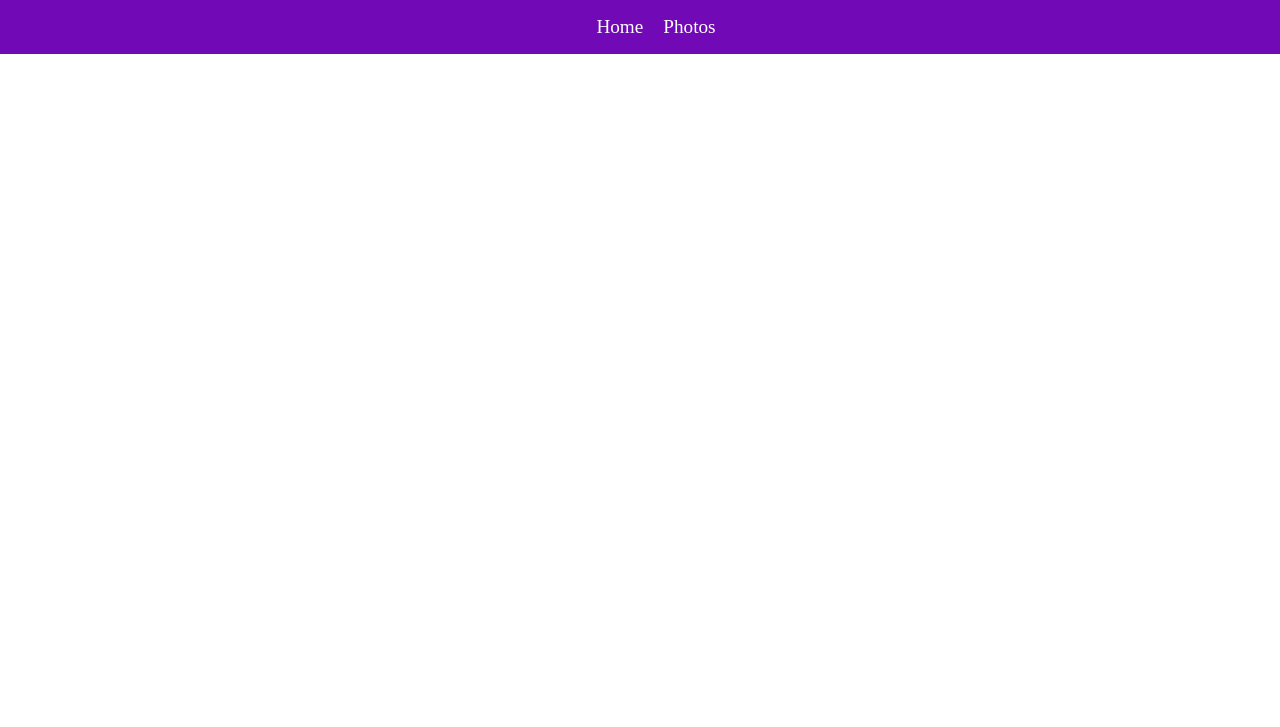
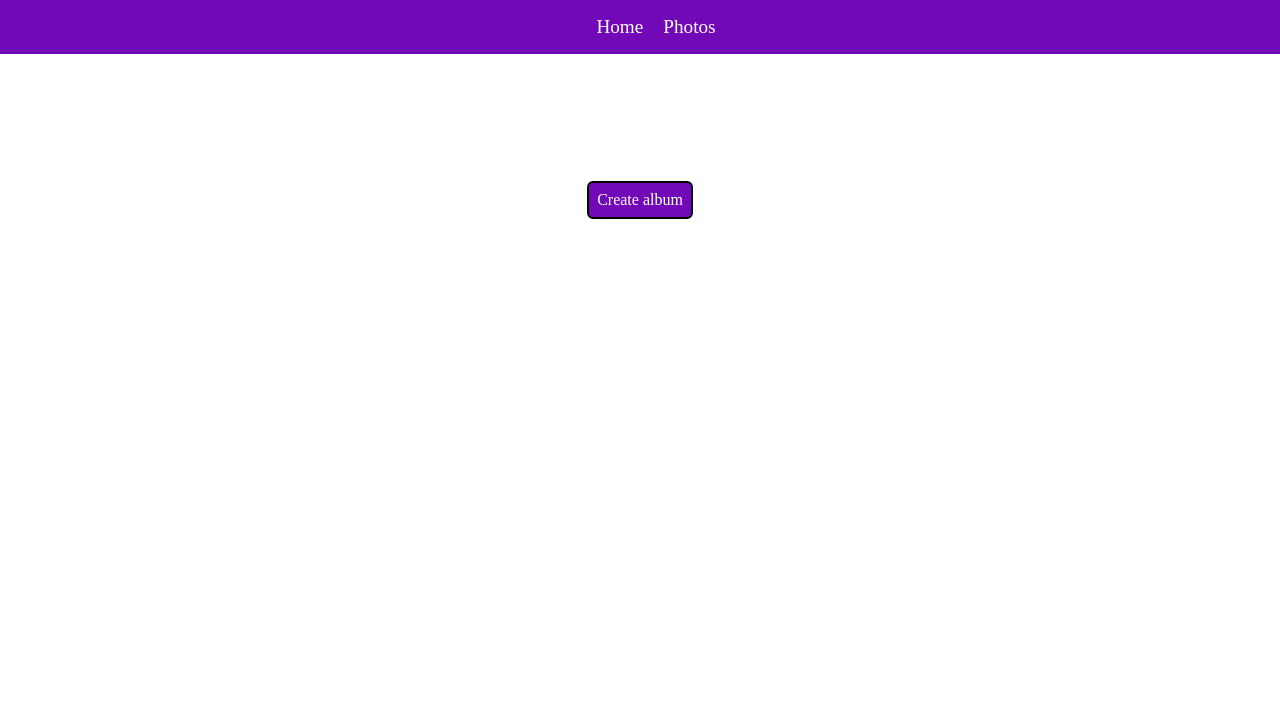
Before and after one commit to LostHopes/photo-album-practice, a Flask app: page /photos/ in a window 1280 px wide. Shown: the top 727 px of the page. Run offline with Flask 3, Linux system fonts and the light colour scheme; the visitor is signed in with stand-in values (Sample User, id 1); data that the repository does not hold is empty; some libraries are stand-ins or nearby versions.

Commit message:
style: slightly improved styling

```diff
--- a/src/app/static/css/main.css
+++ b/src/app/static/css/main.css
@@ -1,6 +1,6 @@
 :root {
 }
 
-body{
-    height: 90vh;
+html, body{
+    margin: 0;
 }
--- a/src/app/static/css/photos.css
+++ b/src/app/static/css/photos.css
@@ -1,12 +1,55 @@
-.file-upload{
+.create-album{
     display: flex;
     flex-flow: column wrap;
-    border: 3px solid black;
-    border-radius: 8px;
-    background-color: #3a0ca3;
-    color: white;
+    justify-content: center;
+    align-items: center;
+    min-height: 50vh;
+    margin-left: 10vw;
+    margin-right: 10vw;
 }
 
-.file-upload label{
-    padding: 0.5em;
+.create-album a{
+    text-decoration: none;
+    border: 2px solid black;
+    border-radius: 6px;
+    padding: 1vh;
+    background-color: #7209b7;
+    color: white;
+    transition: all 0.5s;
 }
+
+.create-album a:hover{
+    background-color:#f72585;
+}
+
+.album-container{
+    display: flex;
+    justify-content: center;
+    align-items: center;
+    flex-flow: row wrap;
+    gap: 10vh;
+}
+
+.album{
+    width: 10em;
+    height: 10em;
+    background-color: #b5179e;
+    transition: all 0.5s;
+    display: flex;
+    justify-content: center;
+    place-items: center;
+}
+
+.album:hover{
+    transform: scale(1.1);
+}
+
+.album label:hover{
+    cursor: pointer;
+}
+
+.album-container a{
+    text-decoration: none;
+    color: white;
+    text-align: center;
+}
--- a/src/app/templates/_base.html
+++ b/src/app/templates/_base.html
@@ -23,11 +23,20 @@
     <header>
         <div class="menu">
             <a href="{{ url_for('home') }}">Home</a>
+            {% if current_user.is_anonymous %}
+            <a href="{{ url_for('login_page') }}">Login</a>
+            <a href="{{ url_for('register_page') }}">Register</a>
+
+            {% elif current_user.is_authenticated %}
+
             <a href="{{ url_for('photos') }}">Photos</a>
-            {% if current_user.is_anonymous %}
-                <a href="{{ url_for('login_page') }}">Login</a>
-                <a href="{{ url_for('register_page') }}">Register</a>
+
+            {% else %}
+
+
+
             {% endif %}
+
         </div>
     </header>
     {% endblock %}
--- a/src/app/templates/home.html
+++ b/src/app/templates/home.html
@@ -3,15 +3,17 @@
 {% block css %}
 {{ super() }}
 
-<link rel='stylesheet' type='text/css' href='{{ url_for('static', filename="css/home.css") }}'>
+<link rel='stylesheet' type='text/css' href='{{ url_for('static', filename="css/home.css" ) }}'>
 
 {% endblock %}
 
 {% block content %}
 {{ super() }}
 
+<div class="content">
 We are the...
 You can make photo album private or share with the surrounding people.
 We provide...
+</div>
 
 {% endblock %}
```
Also changed, not shown: src/app/static/css/home.css (+9 -0 lines).
